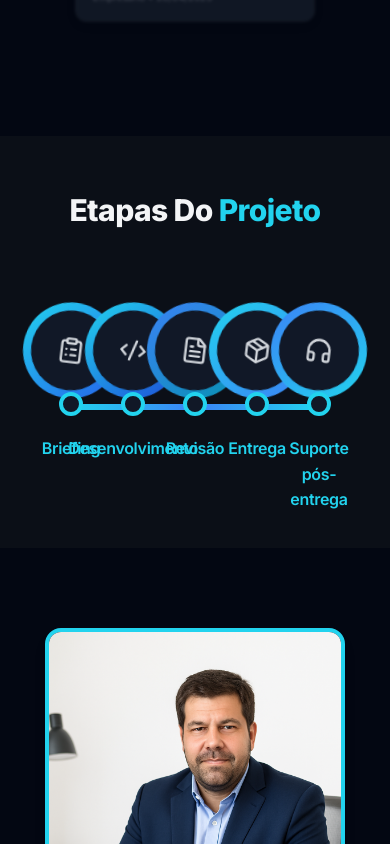
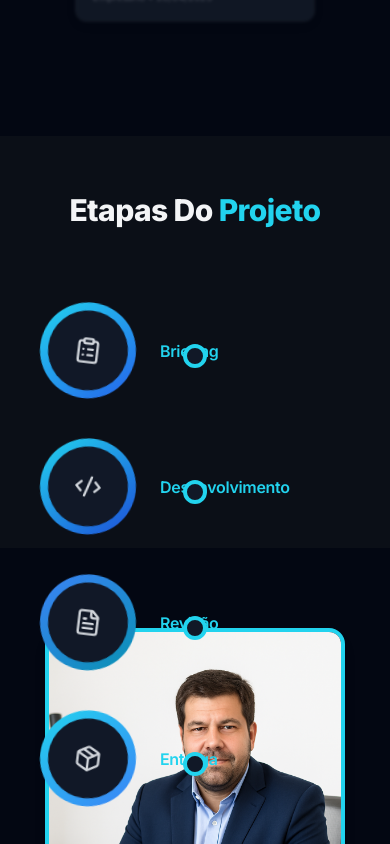
Before and after one commit to danilocampionidev/landing-page, a Next.js app: page / in a window 390 px wide. Shown: the part 6960-7804 px from the top of the page. Built offline with nearby package versions, Linux system fonts and the light colour scheme.

Commit message:
ETAPAS DO PROJETO CONCLUIDO COM ANIMAÇÃO E DESCRIÇÃO_VERSAO_FINAL

```diff
--- a/app/components/ProjectSteps.tsx
+++ b/app/components/ProjectSteps.tsx
@@ -1,87 +1,172 @@
 "use client";
 import React, { useRef, useEffect, useState } from "react";
-import { motion } from "framer-motion";
+import { motion, AnimatePresence } from "framer-motion";
 import { ClipboardList, Code2, FileText, Package, Headphones } from "lucide-react";
 
 const steps = [
-  { title: "Briefing", ringGradient: "bg-gradient-to-br from-cyan-500 to-blue-600", smallBorder: "border-cyan-400", textClass: "text-cyan-400", icon: <ClipboardList size={28} className="text-gray-300" /> },
-  { title: "Desenvolvimento", ringGradient: "bg-gradient-to-br from-cyan-500 to-blue-700", smallBorder: "border-cyan-400", textClass: "text-cyan-400", icon: <Code2 size={28} className="text-gray-300" /> },
-  { title: "Revisão", ringGradient: "bg-gradient-to-br from-blue-500 to-cyan-600", smallBorder: "border-cyan-400", textClass: "text-cyan-400", icon: <FileText size={28} className="text-gray-300" /> },
-  { title: "Entrega", ringGradient: "bg-gradient-to-br from-cyan-400 to-blue-500", smallBorder: "border-cyan-400", textClass: "text-cyan-400", icon: <Package size={28} className="text-gray-300" /> },
-  { title: "Suporte pós-entrega", ringGradient: "bg-gradient-to-br from-blue-500 to-cyan-500", smallBorder: "border-cyan-400", textClass: "text-cyan-400", icon: <Headphones size={28} className="text-gray-300" /> },
+  {
+    title: "Briefing",
+    description: "Reunião inicial para entender as necessidades, objetivos e requisitos do cliente.",
+    ringGradient: "bg-gradient-to-br from-cyan-500 to-blue-600",
+    textClass: "text-cyan-400",
+    icon: <ClipboardList size={28} className="text-gray-300" />
+  },
+  {
+    title: "Desenvolvimento",
+    description: "Implementação do projeto com código limpo, boas práticas e tecnologias modernas.",
+    ringGradient: "bg-gradient-to-br from-cyan-500 to-blue-700",
+    textClass: "text-cyan-400",
+    icon: <Code2 size={28} className="text-gray-300" />
+  },
+  {
+    title: "Revisão",
+    description: "Verificação minuciosa para corrigir erros, otimizar e alinhar com o esperado pelo cliente.",
+    ringGradient: "bg-gradient-to-br from-blue-500 to-cyan-600",
+    textClass: "text-cyan-400",
+    icon: <FileText size={28} className="text-gray-300" />
+  },
+  {
+    title: "Entrega",
+    description: "Disponibilização do projeto finalizado, pronto para uso e homologado.",
+    ringGradient: "bg-gradient-to-br from-cyan-400 to-blue-500",
+    textClass: "text-cyan-400",
+    icon: <Package size={28} className="text-gray-300" />
+  },
+  {
+    title: "Suporte pós-entrega",
+    description: "Acompanhamento após entrega, correções rápidas e suporte contínuo.",
+    ringGradient: "bg-gradient-to-br from-blue-500 to-cyan-500",
+    textClass: "text-cyan-400",
+    icon: <Headphones size={28} className="text-gray-300" />
+  },
 ];
 
 export default function ProjectStepsHybrid() {
   const containerRef = useRef<HTMLDivElement>(null);
+  const checkpointPositions = useRef<number[]>([]);
+  const [lineLeft, setLineLeft] = useState(0);
   const [lineWidth, setLineWidth] = useState(0);
-  const [lineLeft, setLineLeft] = useState(0);
+  const [activeStep, setActiveStep] = useState<number | null>(null);
+  const [isMobile, setIsMobile] = useState(false);
 
+  // Detecta se é mobile no carregamento e ao redimensionar
   useEffect(() => {
-    const updateLine = () => {
-      if (containerRef.current) {
-        const containerRect = containerRef.current.getBoundingClientRect();
-        const icons = containerRef.current.querySelectorAll(".step-icon");
-        if (icons.length > 1) {
-          const firstEl = icons[0] as HTMLElement;
-          const lastEl = icons[icons.length - 1] as HTMLElement;
-
-          const first = firstEl.getBoundingClientRect().left - containerRect.left + firstEl.offsetWidth / 2;
-          const last = lastEl.getBoundingClientRect().left - containerRect.left + lastEl.offsetWidth / 2;
-
-          setLineWidth(last - first);
-          setLineLeft(first);
-        }
-      }
+    const checkIsMobile = () => {
+      setIsMobile(window.innerWidth <= 768);
     };
 
-    requestAnimationFrame(updateLine);
-    window.addEventListener("resize", updateLine);
-    return () => window.removeEventListener("resize", updateLine);
+    checkIsMobile();
+    window.addEventListener("resize", checkIsMobile);
+
+    return () => {
+      window.removeEventListener("resize", checkIsMobile);
+    };
   }, []);
 
+  // Cálculo das posições da timeline e checkpoints
+  useEffect(() => {
+    if (!containerRef.current) return;
+    const containerRect = containerRef.current.getBoundingClientRect();
+    const icons = containerRef.current.querySelectorAll(".step-icon");
+
+    if (icons.length < 2) return;
+    checkpointPositions.current = Array.from(icons).map(icon => {
+      const el = icon as HTMLElement;
+      const rect = el.getBoundingClientRect();
+      return rect.left - containerRect.left + rect.width / 2;
+    });
+
+    const first = checkpointPositions.current[0];
+    setLineLeft(first);
+
+    const last = checkpointPositions.current[checkpointPositions.current.length - 1];
+    setLineWidth(last - first);
+  }, [isMobile]); // recalcula ao mudar o isMobile (pode ajustar o layout)
+
+  const handleStepClick = (index: number) => {
+    if (activeStep === index) {
+      setActiveStep(null);
+      const last = checkpointPositions.current[checkpointPositions.current.length - 1];
+      setLineWidth(last - lineLeft);
+    } else {
+      setActiveStep(index);
+      const target = checkpointPositions.current[index];
+      setLineWidth(target - lineLeft);
+    }
+  };
+
   return (
-    <section className="py-12 px-6 bg-[#0b0f17]">
+    <section className="py-12 px-6 bg-[#0b0f17] relative">
       <h2 className="text-3xl sm:text-4xl font-extrabold text-gray-100 text-center mb-20">
         Etapas Do <span className="text-cyan-400">Projeto</span>
       </h2>
-
       <div className="relative max-w-6xl mx-auto h-48">
-        {/* Linha animada */}
         <motion.div
           className="absolute top-1/2 h-[6px] bg-gradient-to-r from-cyan-500 via-blue-500 to-cyan-400 rounded-full z-0 origin-left"
-          style={{ left: lineLeft }}
+          style={{ left: `${lineLeft}px` }}
           initial={{ width: 0 }}
           animate={{ width: lineWidth }}
-          transition={{ duration: 3, ease: "easeInOut" }}
+          transition={{ duration: activeStep === null ? 4 : 0.6, ease: "easeInOut" }}
         />
-
-        <div ref={containerRef} className="relative z-10 flex items-start md:items-center justify-between h-full px-4">
+        <div
+          ref={containerRef}
+          className={`relative z-10 flex h-full px-4 ${
+            isMobile
+              ? "flex-col items-start space-y-10" // no mobile, fica em coluna, espaçamento vertical
+              : "items-start md:items-center justify-between flex-row" // desktop normal
+          }`}
+        >
           {steps.map((s, i) => (
             <motion.div
               key={i}
-              className="relative w-1/5 h-full flex flex-col items-center text-center"
+              className={`relative ${
+                isMobile ? "w-full flex flex-row items-center text-left" : "w-1/5 flex flex-col items-center text-center"
+              }`}
+              animate={{ scale: activeStep === i ? (isMobile ? 1.05 : 1.2) : (isMobile ? 1 : 0.75) }}
             >
-              {/* Ícone oscilando + pulando */}
               <motion.div
+                onClick={() => handleStepClick(i)}
+                className={`${s.ringGradient} p-2 rounded-full step-icon cursor-pointer`}
                 animate={{ rotate: [0, 15, -15, 0], y: [0, -6, 0] }}
                 transition={{ duration: 2, repeat: Infinity }}
-                className={`${s.ringGradient} p-2 rounded-full step-icon`}
               >
-                <div className="w-20 h-20 rounded-full bg-[#111827] flex items-center justify-center shadow-sm">
-                  {s.icon}
-                </div>
+                <div className="w-20 h-20 rounded-full bg-[#111827] flex items-center justify-center shadow-sm">{s.icon}</div>
               </motion.div>
-
-              {/* Pequeno checkpoint no centro */}
               <div className="absolute top-1/2 left-1/2 transform -translate-y-1/2 -translate-x-1/2 z-20">
-                <div className={`${s.smallBorder} border-4 w-6 h-6 rounded-full bg-[#111827]`} />
+                <div className="border-cyan-400 border-4 w-6 h-6 rounded-full bg-[#111827]" />
               </div>
-
-              {/* Título da etapa */}
-              <h3 className={`mt-8 font-semibold ${s.textClass}`}>{s.title}</h3>
+              <h3 className={`${isMobile ? "ml-6" : "mt-8"} font-semibold ${s.textClass}`}>{s.title}</h3>
             </motion.div>
           ))}
         </div>
+        <AnimatePresence mode="wait">
+          {activeStep !== null && checkpointPositions.current.length > 0 && (
+            <motion.div
+              key={activeStep}
+              className="absolute z-20"
+              style={{
+                top: isMobile ? 250 : 120,
+                left: isMobile
+                  ? 20
+                  : Math.min(
+                      Math.max(checkpointPositions.current[activeStep] - 150, 0),
+                      containerRef.current!.offsetWidth - 300
+                    ),
+                width: isMobile ? "90%" : 300,
+                padding: isMobile ? "0 10px" : undefined,
+              }}
+              initial={{ opacity: 0, y: -20 }}
+              animate={{ opacity: 1, y: 0 }}
+              exit={{ opacity: 0, y: -20 }}
+              transition={{ duration: 0.5, ease: "easeInOut" }}
+            >
+              <div className="bg-[#1f2937] p-6 rounded-lg shadow-lg text-gray-200">
+                <h4 className="text-xl font-bold text-cyan-400 mb-2">{steps[activeStep].title}</h4>
+                <p className="text-base leading-relaxed">{steps[activeStep].description}</p>
+              </div>
+            </motion.div>
+          )}
+        </AnimatePresence>
       </div>
     </section>
   );
```
Also changed, not shown: INTRODUÇÃO.txt.
